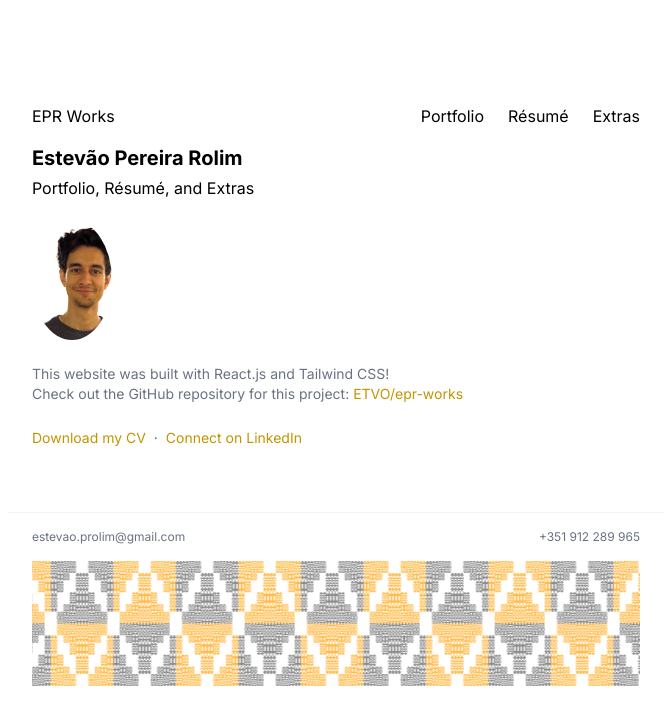
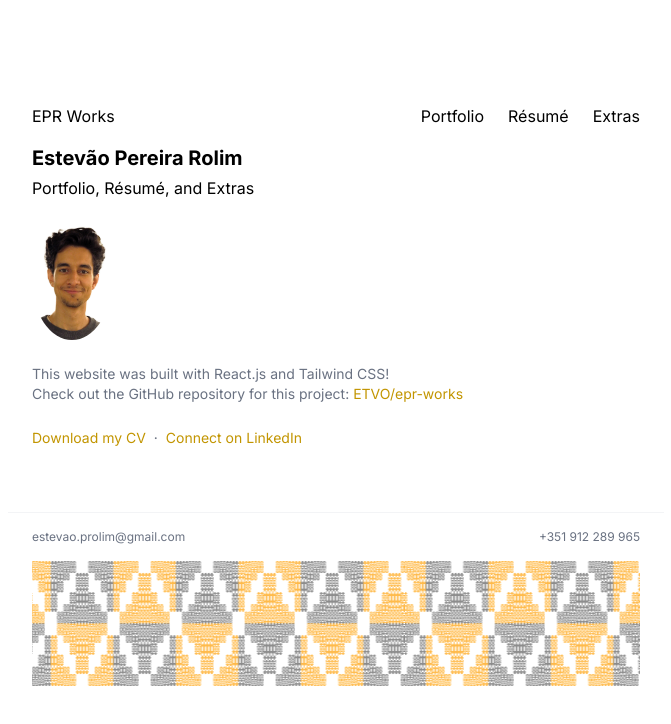
Before and after one commit to ETVO/epr-works, a React (Vite) app: page / in a window 1280 px wide. Shown: the top 724 px of the page, without its empty margins (304-975 px from the left). Built offline with nearby package versions, Linux system fonts and the light colour scheme.

Commit message:
Fix minor styling issues

```diff
--- a/src/styles/BackToTop.scss
+++ b/src/styles/BackToTop.scss
@@ -4,7 +4,7 @@
   z-index: 9999;
   left: calc(50% - $width/2.1);
   right: calc(50% - $width/2.1);
-  bottom: $width/2;
+  bottom: calc($width/2);
 
   transition: opacity 0.2s, transform .2s ease;
 
--- a/src/styles/index.css
+++ b/src/styles/index.css
@@ -38,5 +38,5 @@ img {
 .profile-photo {
   border-radius: 50%;
   object-fit: cover;
-  object-position: 15% 20%;
+  object-position: 45% 20%;
 }
```
